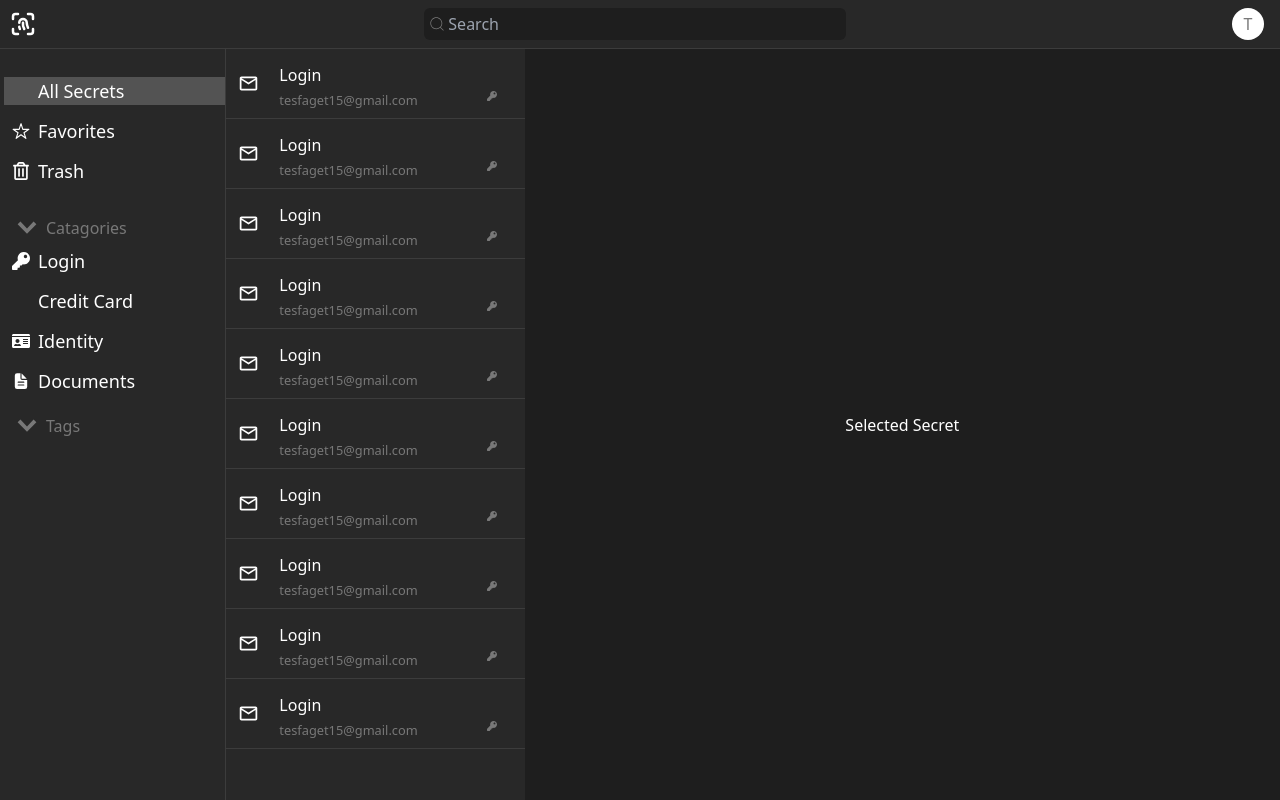
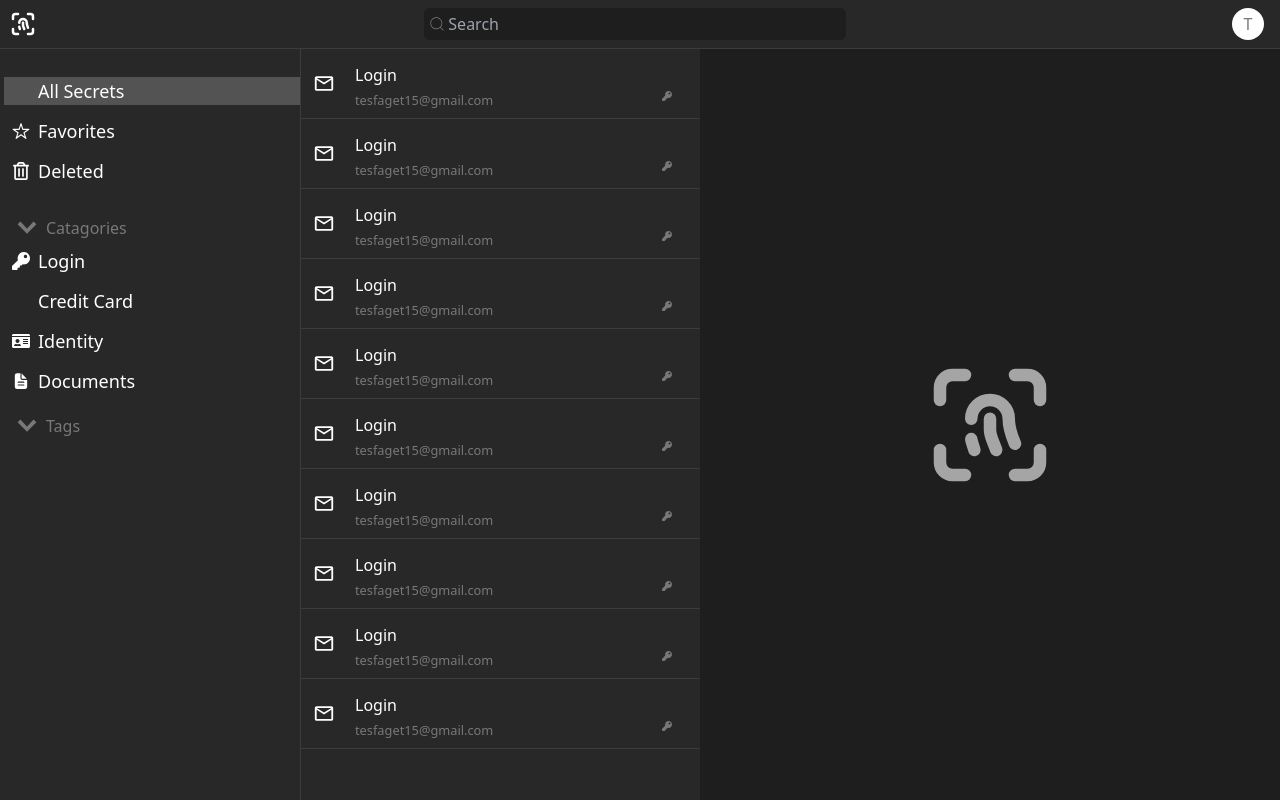
Before and after one commit to tesfatesfaye/FreePass, a React (Vite) app in the folder client/: page / in a window 1280 px wide. Built offline with nearby package versions, Linux system fonts and the light colour scheme; some icons are missing.

Commit message:
removed redundant tailwinds code

```diff
--- a/client/src/components/secrets/SecretItem.tsx
+++ b/client/src/components/secrets/SecretItem.tsx
@@ -2,7 +2,7 @@ import { FC, useContext } from "react";
 import { FaRegTrashAlt as TrashIcon } from "react-icons/fa";
 import { DashboardContext } from "../../context/DashboardContext";
 import type { IconNames } from "../../types/reactTypes/iconNamesTypes";
-import IconComponent from "../icons/IconComponent";
+import Icon from "../icons/IconComponent";
 interface SecretItemProps {
   id: string;
   type: IconNames;
@@ -34,7 +34,7 @@ const SecretItem: FC<SecretItemProps> = (props) => {
           : null
       }
     >
-      <IconComponent
+      <Icon
         type={props.type}
         subType={props.subType}
         className="ml-1"
@@ -46,7 +46,7 @@ const SecretItem: FC<SecretItemProps> = (props) => {
         <span className="text-custom-gray text-m flex w-full ">
           <small>tesfaget15@gmail.com</small>
           {props.subType !== undefined && hoveredSecretItemId !== props.id && (
-            <IconComponent
+            <Icon
               type={props.type}
               className="ml-auto mr-5  text-custom-gray"
               size={10}
--- a/client/src/components/secrets/selectedSecret/SelectedSecret.tsx
+++ b/client/src/components/secrets/selectedSecret/SelectedSecret.tsx
@@ -1,9 +1,9 @@
 import React,{FC} from "react";
-
+import IconComponent from "../../icons/IconComponent";
 const SelectedSecret:FC = () => {
     return (
-      <div className="text-white flex w-[1010px] h-full flex-grow  items-center justify-center">
-        <h1>Selected Secret</h1>
+      <div className="text-white flex h-full flex-grow  items-center justify-center opacity-60">
+        <IconComponent type="MainIcon" size={150} />
       </div>
     );
 }
--- a/client/src/data/sideBarData.ts
+++ b/client/src/data/sideBarData.ts
@@ -5,7 +5,7 @@ import { v4 as uuidv4 } from "uuid";
 const sideBarMain = [
   { id: uuidv4(), name: "All Secrets", icon: "AllSecrets" },
   { id: uuidv4(), name: "Favorites", icon: "Favorite" },
-  { id: uuidv4(), name: "Trash", icon: "Trash" },
+  { id: uuidv4(), name: "Deleted", icon: "Trash" },
 ];
 
 const sideBarSub = [
```
